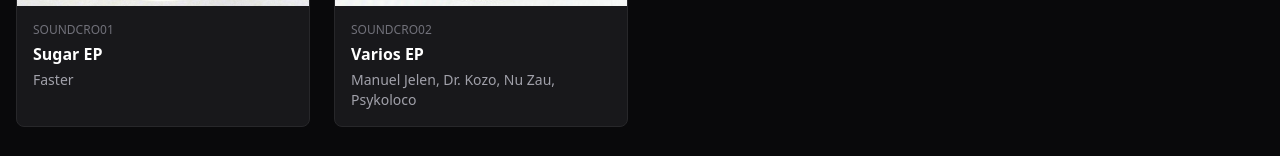
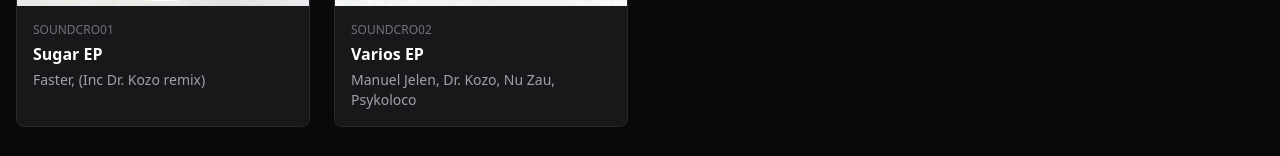
Before and after one commit to Jodlerx0/SoundCrossing-Records, a React (Vite) app: page / in a window 1280 px wide. Shown: the part 644-800 px from the top of the page. Built offline with nearby package versions, Linux system fonts and the light colour scheme.

Commit message:
Update Discography.tsx

```diff
--- a/src/components/Discography.tsx
+++ b/src/components/Discography.tsx
@@ -13,7 +13,7 @@ function Discography() {
     {
       image: '/soundcro01b.jpg',
       title: 'Sugar EP',
-      artist: 'Faster',
+      artist: 'Faster, (Inc Dr. Kozo remix)',
       catalogNumber: 'SOUNDCRO01',
       link: 'https://www.discogs.com/release/3916648-Faster-Sugar-EP',
     },
```
